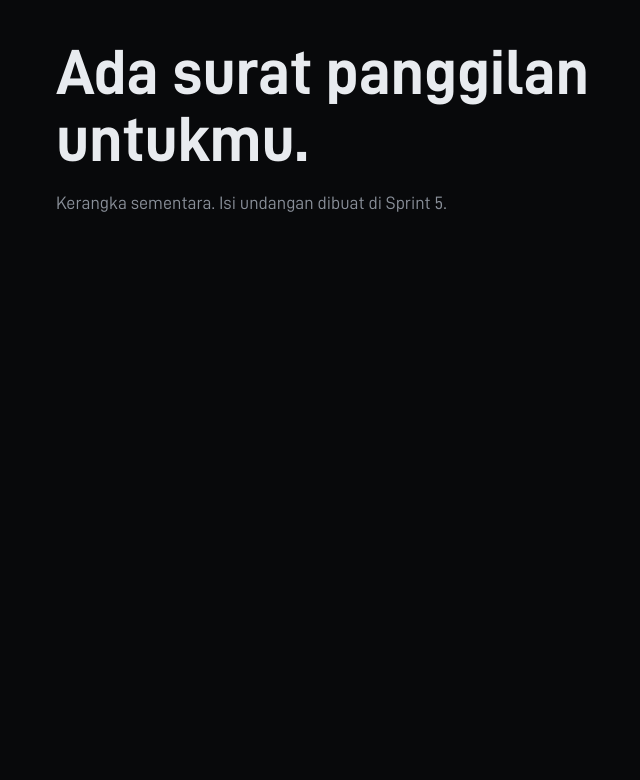
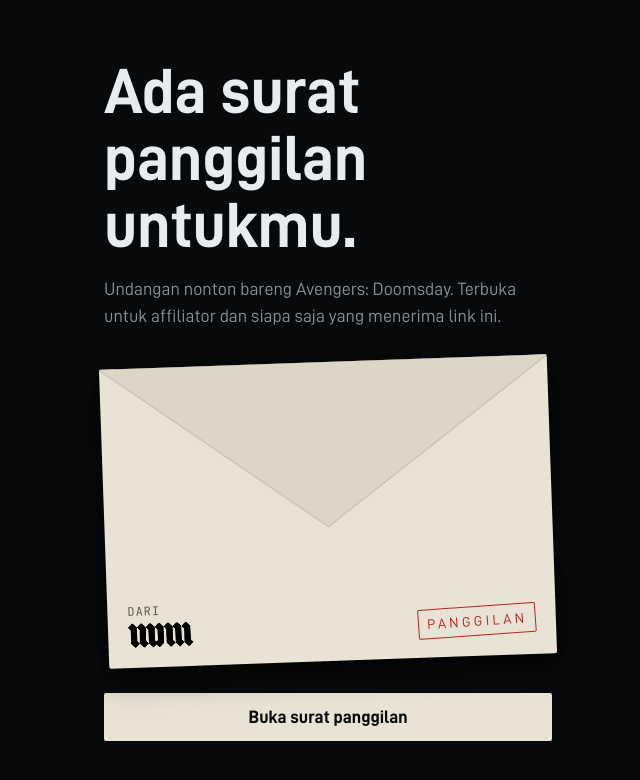
Before and after one commit to No-Void-Minds/NVM-Doomsday, a Vue app in the folder frontend/: page / in a window 1280 px wide. Shown: the top 780 px of the page, without its empty margins (312-952 px from the left). Built offline with nearby package versions, Linux system fonts and the light colour scheme; no server answers.

Commit message:
feat(frontend): amplop pembuka dengan logo NVM dan halaman isi undangan

```diff
--- /dev/null
+++ b/frontend/src/components/invite/InviteOpening.vue
@@ -0,0 +1,76 @@
+<script setup lang="ts">
+import { ref } from 'vue'
+
+import BaseButton from '@/components/BaseButton.vue'
+import BaseStamp from '@/components/BaseStamp.vue'
+
+defineProps<{ recipient: string | null }>()
+const emit = defineEmits<{ open: [] }>()
+
+// Tutup terangkat (300 ms), lalu amplop memudar (300 ms).
+const OPEN_DURATION_MS = 600
+
+const opening = ref(false)
+
+function open() {
+  if (opening.value) {
+    return
+  }
+  if (window.matchMedia('(prefers-reduced-motion: reduce)').matches) {
+    emit('open')
+    return
+  }
+  opening.value = true
+  window.setTimeout(() => emit('open'), OPEN_DURATION_MS)
+}
+</script>
+
+<template>
+  <main class="flex min-h-dvh flex-col justify-center px-4 py-10">
+    <div class="mx-auto flex w-full max-w-md flex-col gap-8">
+      <div>
+        <h1 class="text-display">
+          {{
+            recipient ? `Ada surat panggilan untuk ${recipient}.` : 'Ada surat panggilan untukmu.'
+          }}
+        </h1>
+        <p class="mt-4 text-fg-muted">
+          Undangan nonton bareng Avengers: Doomsday. Terbuka untuk affiliator dan siapa saja yang
+          menerima link ini.
+        </p>
+      </div>
+
+      <div
+        class="transition-[opacity,transform] delay-300 duration-300 ease-in"
+        :class="opening ? 'translate-y-4 opacity-0' : ''"
+      >
+        <div class="relative aspect-[3/2] w-full -rotate-2" aria-hidden="true">
+          <div class="absolute inset-0 rounded-paper bg-paper shadow-paper" />
+
+          <!-- Celah Void: kegelapan dari dalam surat yang terlihat di bibir amplop saat tutupnya terangkat. -->
+          <div class="absolute inset-x-4 top-0 h-[2px] bg-void/80" />
+
+          <div class="absolute inset-x-0 top-0 h-[55%] [perspective:800px]">
+            <div
+              class="h-full origin-top transition-transform duration-300 ease-out [filter:drop-shadow(0_1px_0_rgb(26_28_32/0.25))]"
+              :class="opening ? '[transform:rotateX(180deg)]' : ''"
+            >
+              <div class="h-full bg-paper-shade [clip-path:polygon(0_0,100%_0,50%_100%)]" />
+            </div>
+          </div>
+
+          <div class="absolute inset-x-5 bottom-5 flex items-end justify-between gap-4">
+            <div>
+              <p class="font-mono text-xs uppercase tracking-[0.08em] text-ink-faded">Dari</p>
+              <!-- Logo NVM putih dibalik jadi hitam di atas kertas, cara yang sama dengan tema Shopify mode terang. -->
+              <img src="/brand/nvm-logo.png" alt="" class="mt-1 h-6 w-auto invert" />
+            </div>
+            <BaseStamp>Panggilan</BaseStamp>
+          </div>
+        </div>
+      </div>
+
+      <BaseButton block :disabled="opening" @click="open">Buka surat panggilan</BaseButton>
+    </div>
+  </main>
+</template>
--- a/frontend/src/pages/InvitePage.vue
+++ b/frontend/src/pages/InvitePage.vue
@@ -1,14 +1,80 @@
 <script setup lang="ts">
+import { nextTick, ref, useTemplateRef } from 'vue'
+
+import BaseButton from '@/components/BaseButton.vue'
+import BasePanel from '@/components/BasePanel.vue'
+import BaseSkeleton from '@/components/BaseSkeleton.vue'
+import EventSpecSheet from '@/components/invite/EventSpecSheet.vue'
+import InviteOpening from '@/components/invite/InviteOpening.vue'
+import { useEvent } from '@/composables/useEvent'
 import { useRecipient } from '@/composables/useRecipient'
 
+const OPENED_KEY = 'doomsday_opened'
+
 const recipient = useRecipient()
+const { state: eventState, reload } = useEvent()
+
+// sessionStorage bisa diblokir di mode privat atau browser bawaan aplikasi. Kalau gagal, amplop tetap jalan
+// dan hanya muncul lagi saat halaman dimuat ulang.
+function readOpened(): boolean {
+  try {
+    return sessionStorage.getItem(OPENED_KEY) === '1'
+  } catch {
+    return false
+  }
+}
+
+function rememberOpened() {
+  try {
+    sessionStorage.setItem(OPENED_KEY, '1')
+  } catch {
+    // Lihat readOpened.
+  }
+}
+
+const opened = ref(readOpened())
+const heading = useTemplateRef<HTMLHeadingElement>('heading')
+
+async function onOpen() {
+  opened.value = true
+  rememberOpened()
+  await nextTick()
+  // Pengguna keyboard dan pembaca layar langsung berada di awal isi undangan, bukan di awal halaman.
+  heading.value?.focus()
+}
 </script>
 
 <template>
-  <main class="mx-auto max-w-xl px-4 py-10">
-    <h1 class="text-display">
-      {{ recipient ? `Ada surat panggilan untuk ${recipient}.` : 'Ada surat panggilan untukmu.' }}
-    </h1>
-    <p class="mt-4 text-fg-muted">Kerangka sementara. Isi undangan dibuat di Sprint 5.</p>
+  <InviteOpening v-if="!opened" :recipient="recipient" @open="onOpen" />
+
+  <main v-else class="mx-auto flex max-w-xl flex-col gap-8 px-4 py-10">
+    <div>
+      <h1 ref="heading" tabindex="-1" class="text-display">Kamu diundang nonton bareng.</h1>
+      <p class="mt-4 text-fg-muted">
+        No Void Minds mengajak affiliator dan teman-teman nonton Avengers: Doomsday bareng di satu
+        studio.
+      </p>
+    </div>
+
+    <div v-if="eventState.kind === 'loading'" aria-busy="true">
+      <span class="sr-only">Memuat detail acara...</span>
+      <BasePanel>
+        <div class="flex flex-col gap-3">
+          <BaseSkeleton class="h-4 w-24" />
+          <BaseSkeleton class="h-8 w-56 max-w-full" />
+          <BaseSkeleton class="mt-4 h-4 w-full" />
+          <BaseSkeleton class="h-4 w-full" />
+          <BaseSkeleton class="h-4 w-3/4" />
+        </div>
+      </BasePanel>
+    </div>
+
+    <BasePanel v-else-if="eventState.kind === 'error'" role="alert">
+      <h2 class="text-2xl">Detail acara gagal dimuat.</h2>
+      <p class="mt-2 text-fg-muted">{{ eventState.error.message }}</p>
+      <BaseButton variant="outline" class="mt-6" block @click="reload">Coba lagi</BaseButton>
+    </BasePanel>
+
+    <EventSpecSheet v-else :event="eventState.event" />
   </main>
 </template>
--- a/frontend/src/styles/tokens.css
+++ b/frontend/src/styles/tokens.css
@@ -37,4 +37,7 @@
   /* Bayangan hanya untuk benda kertas, supaya terpisah dari latar void. */
   --shadow-*: initial;
   --shadow-paper: 0 12px 28px rgb(0 0 0 / 0.55), 0 2px 6px rgb(0 0 0 / 0.4);
+
+  /* Bayangan tutup amplop. Dekoratif, tidak pernah membawa teks. */
+  --color-paper-shade: #dcd6c7;
 }
```
